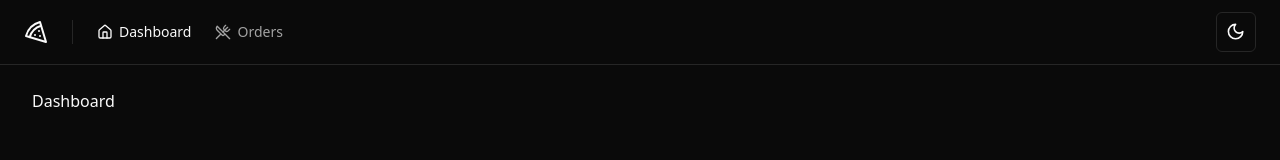
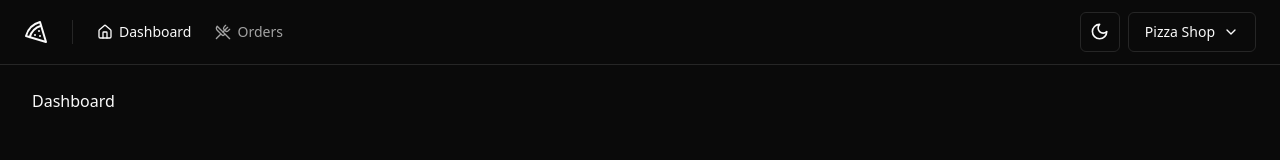
Before and after one commit to marcelopajr/pizza-shop, a React (Vite) app: page / in a window 1280 px wide. Shown: the top 160 px of the page. Built offline with nearby package versions, Linux system fonts and the light colour scheme.

Commit message:
chore: add header account menu

```diff
--- /dev/null
+++ b/src/components/account-menu.tsx
@@ -0,0 +1,43 @@
+import { Building, ChevronDown, LogOut } from 'lucide-react'
+
+import { Button } from './ui/button'
+import {
+  DropdownMenu,
+  DropdownMenuContent,
+  DropdownMenuItem,
+  DropdownMenuLabel,
+  DropdownMenuSeparator,
+  DropdownMenuTrigger,
+} from './ui/dropdown-menu'
+
+export function AccountMenu() {
+  return (
+    <DropdownMenu>
+      <DropdownMenuTrigger asChild>
+        <Button
+          variant="outline"
+          className="flex select-none items-center gap-2"
+        >
+          Pizza Shop <ChevronDown className="h-4 w-4" />
+        </Button>
+      </DropdownMenuTrigger>
+      <DropdownMenuContent align="end" className="w-56">
+        <DropdownMenuLabel className="flex flex-col">
+          <span>Marcelo Almeida</span>
+          <span className="text-xs font-normal text-muted-foreground">
+            marcelopereiradev@gmail.com
+          </span>
+        </DropdownMenuLabel>
+        <DropdownMenuSeparator />
+        <DropdownMenuItem>
+          <Building className="mr-2 h-4 w-4" />
+          <span>Restaurant profile</span>
+        </DropdownMenuItem>
+        <DropdownMenuItem className="text-rose-500 dark:text-rose-400">
+          <LogOut className="mr-2 h-4 w-4" />
+          <span>Log out</span>
+        </DropdownMenuItem>
+      </DropdownMenuContent>
+    </DropdownMenu>
+  )
+}
--- a/src/components/header.tsx
+++ b/src/components/header.tsx
@@ -1,5 +1,6 @@
 import { Home, Pizza, UtensilsCrossed } from 'lucide-react'
 
+import { AccountMenu } from './account-menu'
 import { NavLink } from './nav-link'
 import { ThemeToggle } from './theme/theme-toggle'
 import { Separator } from './ui/separator'
@@ -25,6 +26,7 @@ export function Header() {
 
         <div className="ml-auto flex items-center gap-2">
           <ThemeToggle />
+          <AccountMenu />
         </div>
       </div>
     </div>
```
